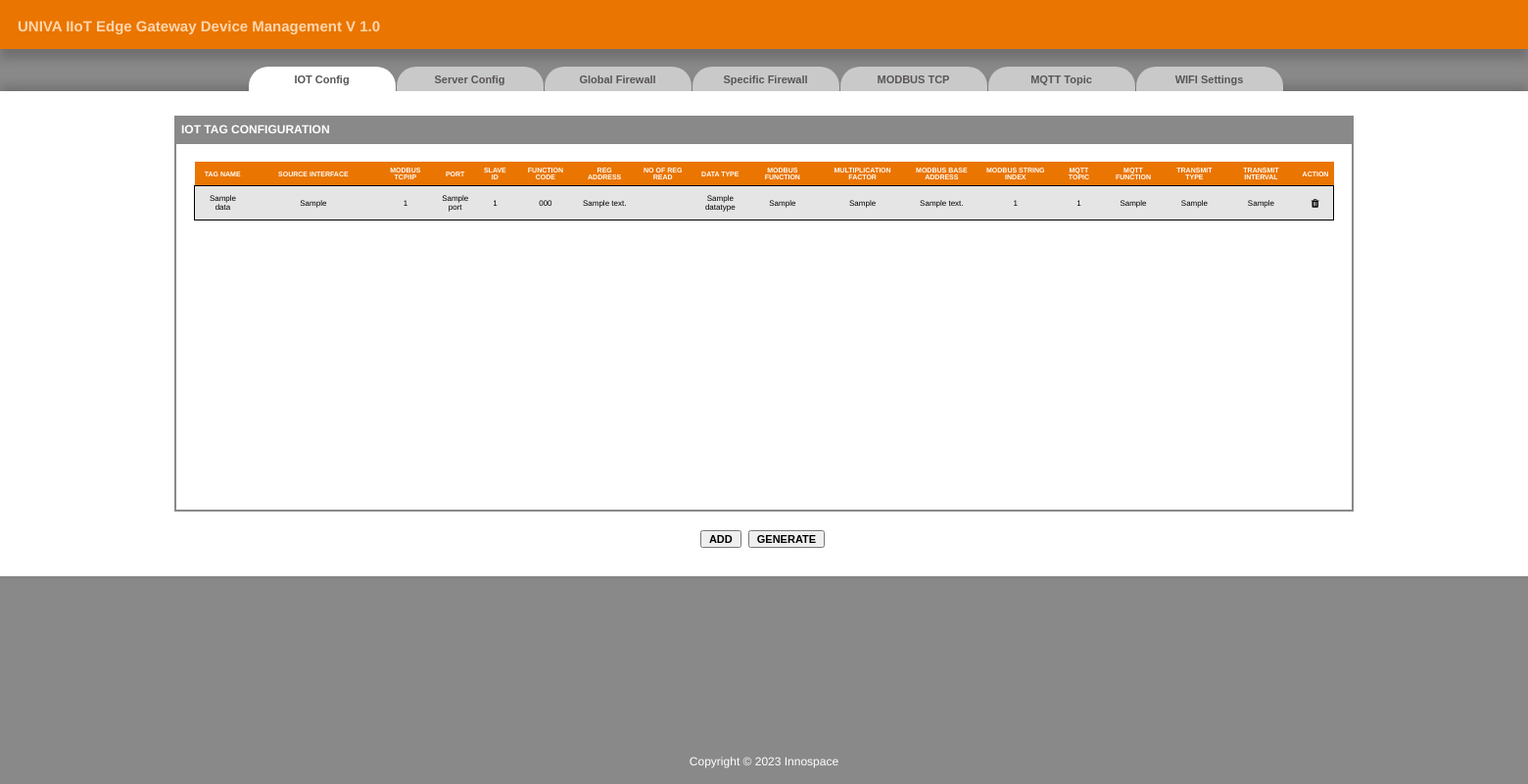
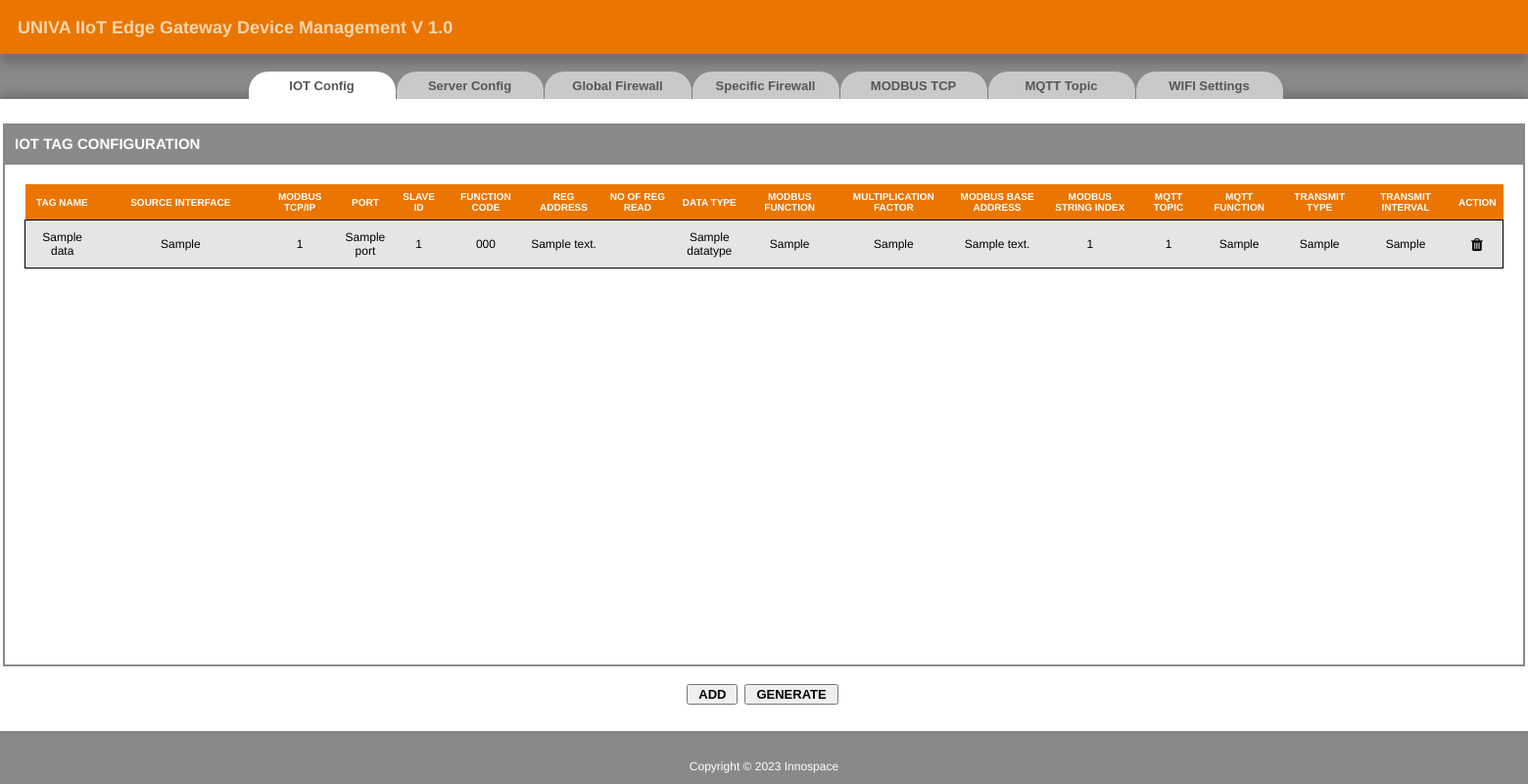
Before and after one commit to febinoAnand/LightTPDConfig, a Flask app: template templates/tagconfig/tagconfiglist.html in a window 1560 px wide. Shown: the whole page at 98% size. Run offline with Flask 3, Linux system fonts and the light colour scheme; the template is opened without the code that fills it: most values are stand-ins (such as "Sample title", 1, 10 or a date in 2020); parts of the project's set-up code (start-up, migrations or seed data) failed here and were passed over.

Commit message:
Style was changed according to the resolutions

```diff
--- a/static/css/styles_design.css
+++ b/static/css/styles_design.css
@@ -1,5 +1,5 @@
 .header{
-    height: 50px;
+    height: 55px;
     background-color: #EA7500;
     width: 100%;
     box-shadow: 0px 10px 10px #00000030;
@@ -10,7 +10,7 @@
     display: inline-flex;
     padding-top: 15px;
     padding-left: 15px;
-    font-size: 15px;
+    font-size: 18px;
     margin:0 auto;
     justify-self:auto;
     text-align: right;
@@ -26,7 +26,7 @@
     bottom: 0;
     position: fixed;
     width: 100%;
-    height: 30px;
+    height: 25px;
     color: white;
     text-align: center;
     font-size: 12px;
@@ -46,7 +46,7 @@ body{
 
 .tab-background{
     width: 100%;
-    height: 470px;
+    height: 620px;
     background-color: white;
     margin-top: -3px;
     box-shadow: 0px -5px 10px #00000030;
@@ -60,9 +60,9 @@ body{
     border-radius: 20px 20px 0 0;
     margin-right: -3px;
     font-weight: bold;
-    font-size: 11px;
+    font-size: 13px;
     width: 150px;
-    height: 25px;
+    height: 28px;
     margin-top: 15px;
     cursor:pointer;
 }
@@ -83,28 +83,28 @@ body{
     border-color: #898989;
     margin-left: auto;
     margin-right: auto;
-    width: 1200px;
-    height: 400px;
+    width: 1550px;
+    height: 550px;
     margin-bottom: 15px;
 }
 
 .card-header{
-    font-size: 12px;
+    font-size: 15px;
     font-weight: bold;
     background-color:#898989 ;
-    width: 100% - 5px;
+    width: 100% - 10px;
     color: white;
-    height: 22px;
-    padding-top: 5px;
-    padding-left: 5px;
+    height: 30px;
+    padding-top: 10px;
+    padding-left: 10px;
 
 }
 
 button{
-    font-size: 11px;
+    font-size: 13px;
     font-weight: bold;
-    padding-right: 7px;
-    padding-left: 7px;
+    padding-right: 10px;
+    padding-left: 10px;
     margin-right: 3px;
 }
 
@@ -115,13 +115,13 @@ button{
 
 
 .card-body-table{
-    font-size: 8px;
+    font-size: 12px;
     width: 100%;
     border-collapse:collapse;
     border-spacing: 20px 0;
     overflow-y:scroll;
-   height:350px;
-   display:block;
+    height:350px;
+    display:block;
 }
 
 
@@ -138,14 +138,14 @@ button{
 }
 
 .primary-background,th{
-    padding:5px;
+    padding:7px;
     color: white;
     border: none !important;
-    font-size: 7px;
+    font-size: 10px;
 }
 
 .card-body-table,.td{
-    padding: 8px;
+    padding: 10px;
     text-align: center;
 }
 
@@ -158,7 +158,7 @@ button{
 }
 
 .icon{
-    font-size: 10px;
+    font-size: 15px;
 }
 
 a .fa {
```
Also changed, not shown: 2 other files.
